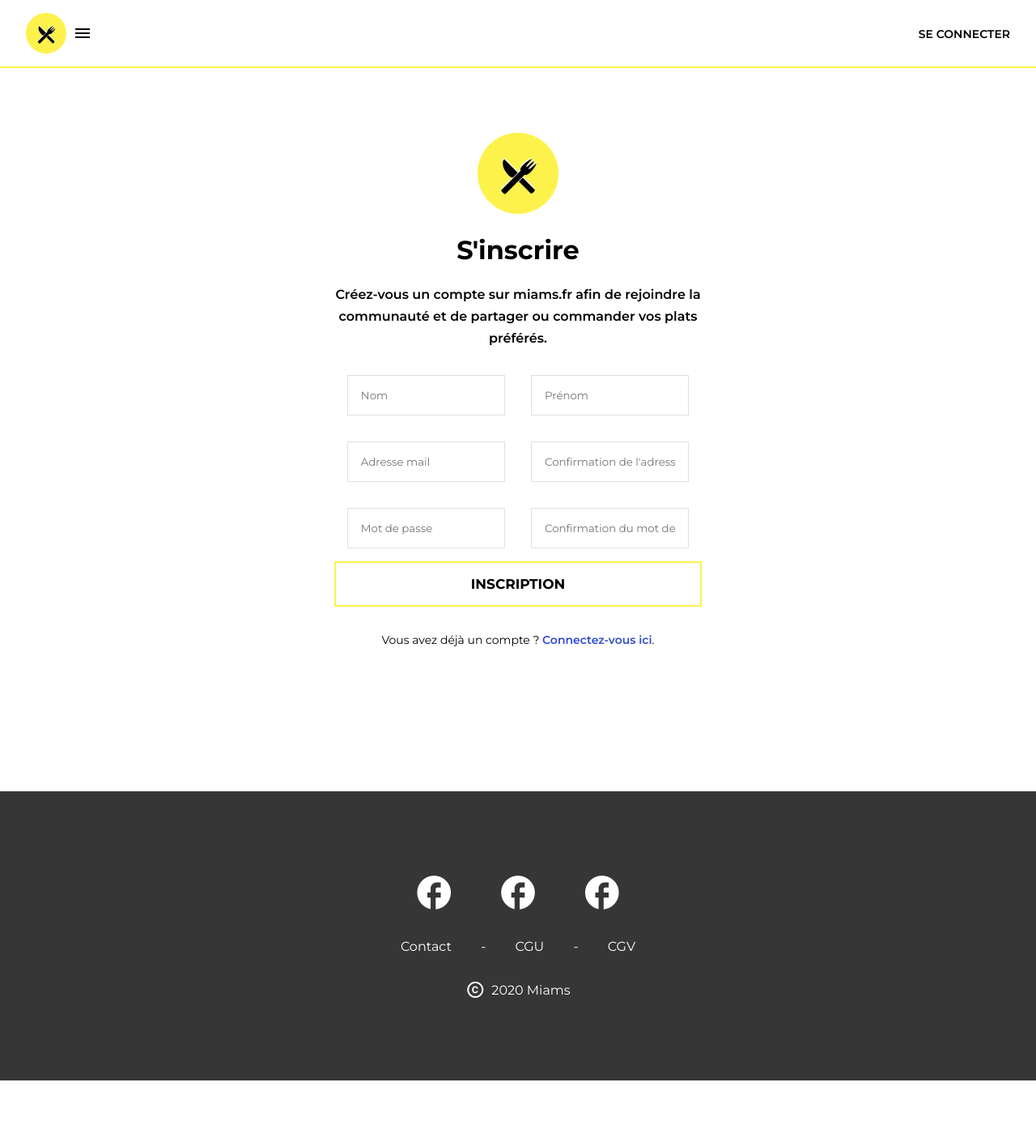
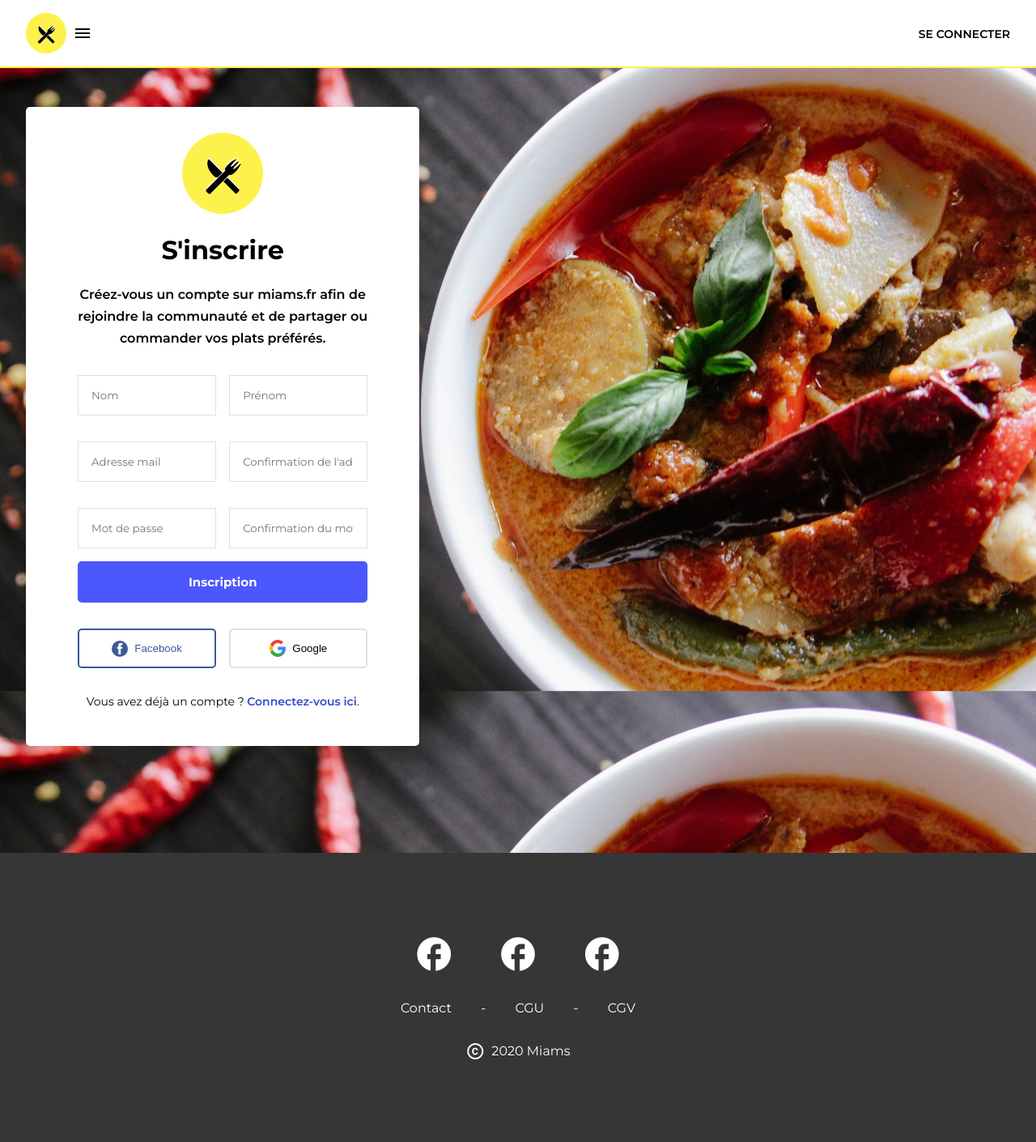
Before and after one commit to syngates68/miams, a PHP site: page /miams/inscription.html in a window 1280 px wide. Shown: the whole page at 81% size. Before the commit the page ends 1334 px from the top, so only its background shows below. Run offline with PHP 8.4, Linux system fonts and the light colour scheme; some libraries are stand-ins or nearby versions.

Commit message:
Connexion + Inscription à la plateforme

```diff
--- a/assets/css/main.css
+++ b/assets/css/main.css
@@ -7,7 +7,8 @@
 {
     margin: 0;
     font-family: 'Montserrat', sans-serif;
-    --main : #FDF24C;
+    --main: #FDF24C;
+    --main_complement: #4c57fd;
     --border: #E0E0E0;
     --placeholder: #828282;
     --error: #CD2F2F;
@@ -32,21 +33,22 @@
 .alert .message
 {
     margin-left: 8px;
+    line-height: 1.7;
 }
 
 .alert-erreur
 {
-    background:var(--error);
+    background: var(--error);
 }
 
 .alert-succes
 {
-    background:var(--valid);
+    background: var(--valid);
 }
 
 .alert-info
 {
-    background:var(--info);
+    background: var(--info);
 }
 
 .navbar
@@ -141,10 +143,19 @@
     background: url('../img/bg-login.jpg');
 }
 
+.container-inscription
+{
+    background: url('../img/bg-register.jpg');
+}
+
 .container-connexion,
 .container-inscription
 {
     padding: 32px;
+    background-size: cover;
+    background-repeat: no-repeat;
+    background-position: center;
+    background-attachment: fixed;
 }
 
 .bloc-connexion
@@ -157,10 +168,15 @@
     width: 40%;
 }
 
+.container-inscription .bloc-formulaire
+{
+    margin: 100px 0;
+}
+
 .bloc-formulaire
 {
     margin: 100px auto;
-    padding: 32px 16px;
+    padding: 32px 64px;
     background: #FFF;
     border-radius: 5px;
 }
@@ -185,13 +201,9 @@
 
 .bloc-formulaire .input-form.double-input
 {
-    display: flex;
-}
-
-.bloc-formulaire .input-form.double-input input
-{
-    width: 50%;
-    margin: 0 16px;
+    display: grid;
+    grid-template-columns: repeat(2, 1fr);
+    column-gap: 16px;
 }
 
 .bloc-formulaire .input-form input
@@ -218,14 +230,16 @@
     width: 100%;
     padding: 16px;
     font-weight: 700;
-    text-transform: uppercase;
     background: none;
-    border: 2px solid var(--main);
-    color: #000;
+    border: none;
+    border-radius: 5px;
+    background: var(--main_complement);
+    color: #FFF;
     box-shadow: none;
     font-family: 'Montserrat', sans-serif;
-    font-size: 17px;
+    font-size: 15px;
     cursor: pointer;
+    margin-bottom: 32px;
 }
 
 .bloc-formulaire .bloc-non-membre
@@ -250,16 +264,66 @@
 
 .bloc-formulaire .bloc-social
 {
+    display: grid;
+    grid-template-columns: repeat(2, 1fr);
+    column-gap: 16px;
+}
+
+.bloc-formulaire .bloc-social .btn-social
+{
+    background: none;
+    padding: 12px 16px;
+    cursor: pointer;
+    border-radius: 5px;
     display: flex;
     align-items: center;
-    justify-content: space-between;
+    justify-content: center;
+    transition-duration: .3s;
+}
+
+.bloc-formulaire .bloc-social .btn-social img
+{
+    width: 20px;
+    margin-right: 8px;
+}
+
+.bloc-formulaire .bloc-social .btn-social.btn-facebook
+{
+    border: 2px solid #3b5998;
+    color: #3b5998;
+}
+
+.bloc-formulaire .bloc-social .btn-social.btn-facebook:hover
+{
+    background: #3b5998;
+    color: #FFF;
+    transition-duration: .3s;
+}
+
+.bloc-formulaire .bloc-social .btn-social.btn-google
+{
+    border: 2px solid var(--border);
+    color: #000;
+}
+
+.bloc-formulaire .bloc-social .btn-social.btn-google:hover
+{
+    background: var(--border);
+    transition-duration: .3s;
 }
 
 @media screen and (max-width: 640px)
 {
+    .container-connexion,
+    .container-inscription
+    {
+        padding: 8px;
+    }
+
     .bloc-formulaire
     {
         width: 100%;
+        padding: 32px 16px;
     }
 
     .bloc-formulaire .input-form.double-input
@@ -270,7 +334,25 @@
 
     .bloc-formulaire .input-form.double-input input
     {
-        width: 100%;
         margin: 32px 0;
     }
 }
+
+@media screen and (min-width: 640px) and (max-width: 1024px)
+{
+    .bloc-formulaire
+    {
+        width: 70%;
+    }
+
+    .bloc-formulaire .input-form.double-input
+    {
+        display: block;
+        padding: 0;
+    }
+
+    .bloc-formulaire .input-form.double-input input
+    {
+        margin: 32px 0;
+    }
+}
--- a/vues/inscription.php
+++ b/vues/inscription.php
@@ -10,19 +10,49 @@
         <h1>S'inscrire</h1>
         <p class="phrase-accroche">Créez-vous un compte sur miams.fr afin de rejoindre la communauté
         et de partager ou commander vos plats préférés.</p>
+        <form method="POST" action="<?= BASEURL; ?>inc/traitement/inscription.php">
+            <?php
+                if (isset($_SESSION['error_inscription']))
+                {
+            ?>
+                <div class="alert alert-erreur">
+                    <span class="material-icons">error</span>
+                    <span class="message"><?= $_SESSION['error_inscription']; ?></span>
+                </div>
+            <?php
+                unset($_SESSION['error_inscription']) ;
+                }
+            ?>
+            <?php
+                if (isset($_SESSION['success_inscription']))
+                {
+            ?>
+                <div class="alert alert-succes">
+                    <span class="material-icons">check_circle</span>
+                    <span class="message"><?= $_SESSION['success_inscription']; ?></span>
+                </div>
+            <?php
+                unset($_SESSION['success_inscription']) ;
+                }
+            ?>
             <div class="input-form double-input">
-            <input type="text" name="nom" id="nom" placeholder="Nom">
-            <input type="text" name="prenom" id="prenom" placeholder="Prénom">
+                <input type="text" name="nom" id="nom" <?php if (isset($_SESSION['_nom'])) : ?>value="<?= $_SESSION['_nom']; ?>"<?php unset($_SESSION['_nom']); endif; ?> placeholder="Nom">
+                <input type="text" name="prenom" id="prenom" <?php if (isset($_SESSION['_prenom'])) : ?>value="<?= $_SESSION['_prenom']; ?>"<?php unset($_SESSION['_prenom']); endif; ?> placeholder="Prénom">
             </div>
             <div class="input-form double-input">
-            <input type="email" name="mail" id="mail" placeholder="Adresse mail">
+                <input type="email" name="mail" id="mail" <?php if (isset($_SESSION['_mail'])) : ?>value="<?= $_SESSION['_mail']; ?>"<?php unset($_SESSION['_mail']); endif; ?> placeholder="Adresse mail">
                 <input type="email" name="mail_confirm" id="mail_confirm" placeholder="Confirmation de l'adresse mail">
             </div>
             <div class="input-form double-input">
-            <input type="password" name="pass_confirm" id="pass_confirm" placeholder="Mot de passe">
+                <input type="password" name="pass" id="pass" placeholder="Mot de passe">
                 <input type="password" name="pass_confirm" id="pass_confirm" placeholder="Confirmation du mot de passe">
             </div>
-        <button type="submit" class="btn-formulaire">Inscription</button>
+            <button type="submit" class="btn-formulaire" name="submit_inscription">Inscription</button>
+            <div class="bloc-social">
+                <button class="btn-social btn-facebook"><img src="<?= BASEURL; ?>assets/img/facebook.svg">Facebook</button>
+                <button class="btn-social btn-google"><img src="<?= BASEURL; ?>assets/img/google.svg">Google</button>
+            </div>
+        </form>
         <div class="bloc-non-membre">
             <p>Vous avez déjà un compte ? <a href="<?= BASEURL; ?>connexion.html">Connectez-vous ici</a>.</p>
         </div>
```
Also changed, not shown: config/fonctions.php (+47 -0 lines), inc/traitement/connexion.php (added, +58 -0 lines), inc/traitement/inscription.php (added, +66 -0 lines), vues/connexion.php (+31 -5 lines), assets/img/bg-register.jpg (added), assets/img/facebook.svg (added), assets/img/google.svg (added). Lines whose indentation alone changed are shown as unchanged.
